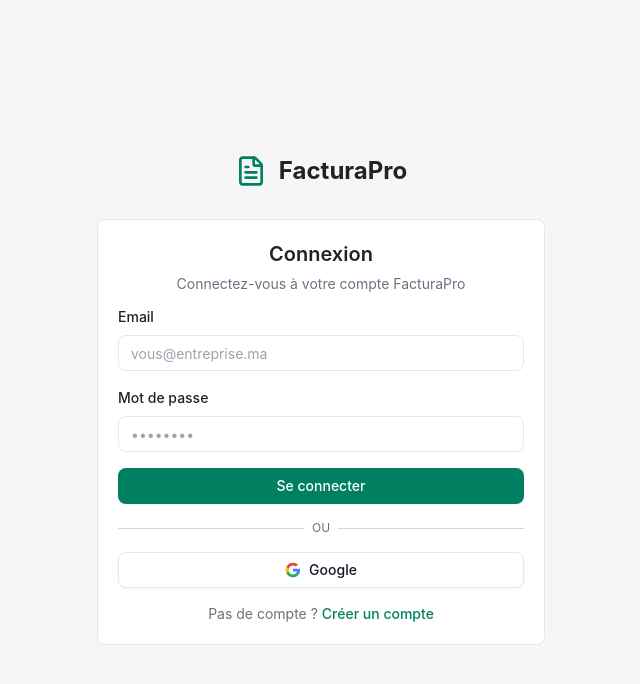
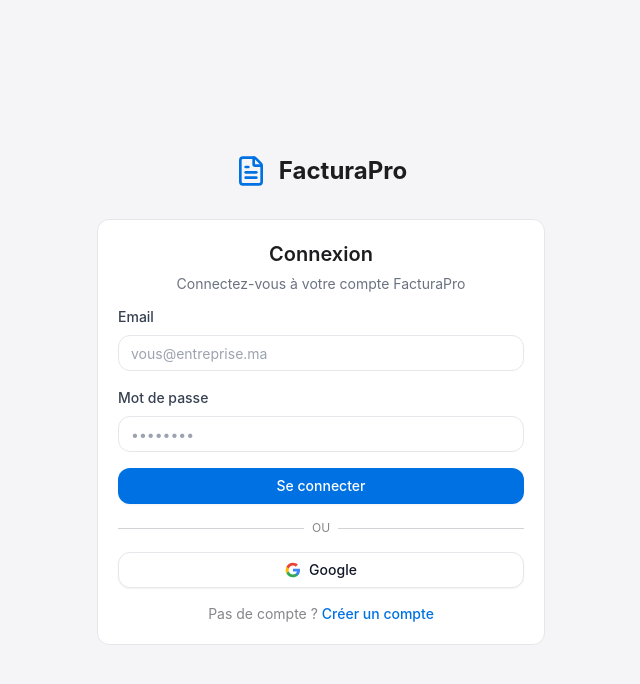
Before and after one commit to xxHichamxx/facturapro, a Next.js app: page /login in a window 1280 px wide. Shown: the top 684 px of the page, without its empty margins (319-959 px from the left). Built offline with nearby package versions, Linux system fonts and the light colour scheme; no server answers.

Commit message:
fix: full revert to original Apple-style tailwind config and globals.css

```diff
--- a/src/app/dashboard/layout.tsx
+++ b/src/app/dashboard/layout.tsx
@@ -1,6 +1,5 @@
 import { Sidebar } from "@/components/layout/sidebar";
 import { Header } from "@/components/layout/header";
-import { ClientErrorBoundary } from "@/components/client-error-boundary";
 
 export default function DashboardLayout({
   children,
@@ -12,9 +11,7 @@
       <Sidebar />
       <div className="flex flex-1 flex-col overflow-hidden">
         <Header />
-        <main className="flex-1 overflow-y-auto p-6">
-          <ClientErrorBoundary>{children}</ClientErrorBoundary>
-        </main>
+        <main className="flex-1 overflow-y-auto p-6">{children}</main>
       </div>
     </div>
   );
--- a/src/app/globals.css
+++ b/src/app/globals.css
@@ -2,32 +2,32 @@
 @tailwind components;
 @tailwind utilities;
 
-@import url("https://fonts.googleapis.com/css2?family=Inter:wght@400;500;600;700;800&display=swap");
+@import url("https://fonts.googleapis.com/css2?family=Inter:wght@400;500;600;700&display=swap");
 
 @layer base {
   :root {
-    --background: #f6f6f7;
-    --foreground: #202223;
+    --background: #f5f5f7;
+    --foreground: #1d1d1f;
     --card: #ffffff;
-    --card-foreground: #202223;
-    --border: #d2d5d8;
-    --input: #e4e5e7;
-    --muted: #f6f6f7;
-    --muted-foreground: #6d7175;
-    --ring: #008060;
-    --radius: 0.5rem;
+    --card-foreground: #1d1d1f;
+    --border: #d2d2d7;
+    --input: #e8e8ed;
+    --muted: #f5f5f7;
+    --muted-foreground: #86868b;
+    --ring: #0071e3;
+    --radius: 0.75rem;
   }
 
   .dark {
-    --background: #0b0c0d;
-    --foreground: #e4e5e7;
-    --card: #1a1c1e;
-    --card-foreground: #e4e5e7;
-    --border: #2c2e30;
-    --input: #2c2e30;
-    --muted: #1a1c1e;
-    --muted-foreground: #8c9196;
-    --ring: #009671;
+    --background: #0a0a0a;
+    --foreground: #f5f5f7;
+    --card: rgba(255, 255, 255, 0.06);
+    --card-foreground: #f5f5f7;
+    --border: rgba(255, 255, 255, 0.08);
+    --input: rgba(255, 255, 255, 0.1);
+    --muted: rgba(255, 255, 255, 0.05);
+    --muted-foreground: #98989d;
+    --ring: #409cff;
   }
 
   * {
@@ -49,31 +49,31 @@
   }
 
   .status-draft {
-    @apply bg-[#f1f1f2] text-[#6d7175];
+    @apply bg-gray-100 text-gray-600;
   }
 
   .status-sent {
-    @apply bg-blue-50 text-blue-700;
+    @apply bg-blue-50 text-blue-600;
   }
 
   .status-viewed {
-    @apply bg-purple-50 text-purple-700;
+    @apply bg-purple-50 text-purple-600;
   }
 
   .status-accepted {
-    @apply bg-green-50 text-green-700;
+    @apply bg-green-50 text-green-600;
   }
 
   .status-paid {
-    @apply bg-emerald-50 text-emerald-700;
+    @apply bg-emerald-50 text-emerald-600;
   }
 
   .status-overdue {
-    @apply bg-red-50 text-red-700;
+    @apply bg-red-50 text-red-600;
   }
 
   .dark .status-draft {
-    @apply bg-white/10 text-[#8c9196];
+    @apply bg-white/10 text-gray-300;
   }
 
   .dark .status-sent {
--- a/src/components/ui/badge.tsx
+++ b/src/components/ui/badge.tsx
@@ -7,10 +7,10 @@
   {
     variants: {
       variant: {
-        default: "bg-shopify-surface-hover text-shopify-text",
-        secondary: "bg-shopify-surface-subdued text-shopify-text-subdued",
+        default: "bg-gray-100 text-gray-700",
+        secondary: "bg-gray-50 text-gray-500",
         destructive: "bg-red-50 text-red-700",
-        outline: "text-shopify-text border border-shopify-border",
+        outline: "text-gray-700 border border-gray-200",
         success: "bg-green-50 text-green-700",
       },
     },
--- a/src/components/ui/label.tsx
+++ b/src/components/ui/label.tsx
@@ -11,7 +11,7 @@
   <LabelPrimitive.Root
     ref={ref}
     className={cn(
-      "text-sm font-medium leading-none text-shopify-text peer-disabled:cursor-not-allowed peer-disabled:opacity-70 dark:text-card-foreground",
+      "text-sm font-medium leading-none text-gray-700 peer-disabled:cursor-not-allowed peer-disabled:opacity-70 dark:text-gray-300",
       className,
     )}
     {...props}
--- a/src/components/ui/textarea.tsx
+++ b/src/components/ui/textarea.tsx
@@ -8,7 +8,7 @@
     return (
       <textarea
         className={cn(
-          "flex min-h-[80px] w-full rounded-lg border border-shopify-border bg-white px-3 py-2 text-sm text-shopify-text placeholder:text-shopify-text-subdued focus-visible:outline-none focus-visible:ring-2 focus-visible:ring-shopify-focus focus-visible:ring-offset-0 disabled:cursor-not-allowed disabled:opacity-50 dark:bg-card dark:border-border dark:text-card-foreground transition-colors",
+          "flex min-h-[80px] w-full rounded-lg border border-gray-200 bg-white px-3 py-2 text-sm text-gray-900 placeholder:text-gray-400 focus-visible:outline-none focus-visible:ring-2 focus-visible:ring-primary focus-visible:ring-offset-0 disabled:cursor-not-allowed disabled:opacity-50 dark:bg-card dark:border-border dark:text-card-foreground transition-colors",
           className,
         )}
         ref={ref}
--- a/tailwind.config.ts
+++ b/tailwind.config.ts
@@ -12,21 +12,20 @@
     extend: {
       colors: {
         primary: {
-          DEFAULT: "#008060",
-          dark: "#006e52",
-          light: "#009671",
+          DEFAULT: "#0071e3",
+          dark: "#0066cc",
+          light: "#409cff",
         },
-        "primary-dark": "#202223",
+        "primary-dark": "#1d1d1f",
         success: {
-          DEFAULT: "#007f5f",
-          dark: "#005e45",
+          DEFAULT: "#34c759",
+          dark: "#248a3d",
         },
         alert: {
-          DEFAULT: "#d82c0d",
-          dark: "#b2230b",
+          DEFAULT: "#ff3b30",
+          dark: "#d32f2f",
         },
-        warning: "#ffc453",
-        neutral: "#f6f6f7",
+        neutral: "#f5f5f7",
         background: "var(--background)",
         foreground: "var(--foreground)",
         card: "var(--card)",
@@ -36,21 +35,6 @@
         muted: "var(--muted)",
         "muted-foreground": "var(--muted-foreground)",
         ring: "var(--ring)",
-        shopify: {
-          surface: "#ffffff",
-          "surface-subdued": "#f6f6f7",
-          "surface-hover": "#f1f1f2",
-          "surface-pressed": "#ececee",
-          text: "#202223",
-          "text-subdued": "#6d7175",
-          "text-disabled": "#8c9196",
-          border: "#d2d5d8",
-          "border-strong": "#8c9196",
-          icon: "#5c5f62",
-          interactive: "#f1f1f2",
-          "interactive-hover": "#e4e5e7",
-          focus: "#008060",
-        },
       },
       fontFamily: {
         sans: [
@@ -72,11 +56,6 @@
         md: "calc(var(--radius) - 2px)",
         sm: "calc(var(--radius) - 4px)",
       },
-      boxShadow: {
-        card: "0 0 0 1px rgba(0,0,0,0.05), 0 1px 3px 0 rgba(0,0,0,0.05)",
-        popover: "0 4px 8px rgba(0,0,0,0.08)",
-        modal: "0 24px 48px rgba(0,0,0,0.12)",
-      },
     },
   },
   plugins: [animate],
```
